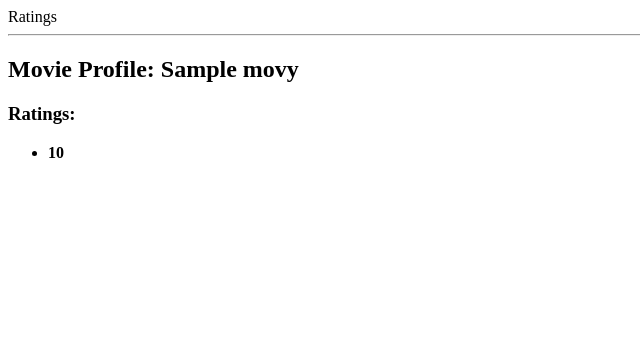
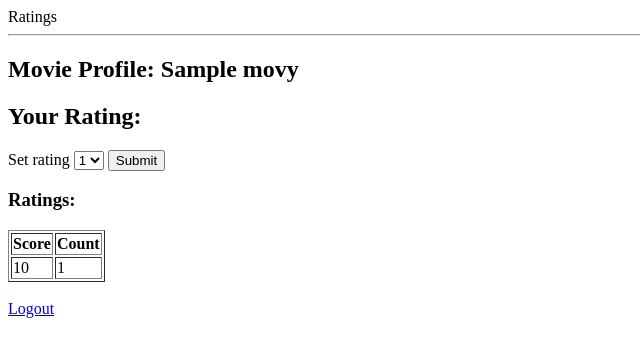
Before and after one commit to iMel408/hb_ratings_lab, a Flask app: page /movies/1 in a window 1280 px wide. Shown: the top 357 px of the page, without its empty margins (0-640 px from the left). Run offline with Flask 2, Linux system fonts and the light colour scheme; tables that the repository leaves empty hold one stand-in row (values such as "Sample post").

Commit message:
finished lab part 2, onto ML

```diff
--- a/server.py
+++ b/server.py
@@ -7,6 +7,7 @@ from flask_debugtoolbar import DebugToolbarExtension
 
 from model import connect_to_db, db, User, Rating, Movie
 
+from sqlalchemy import func
 
 app = Flask(__name__)
 
@@ -23,6 +24,7 @@ app.jinja_env.undefined = StrictUndefined
 @app.route('/')
 def index():
     """Homepage."""
+
     return render_template('homepage.html')
 
 
@@ -39,7 +41,6 @@ def show_user_profile(user_id):
     """gets user profile"""
 
     user = User.query.filter_by(user_id=user_id).first()
-
     return render_template('user_profile.html', user=user)
 
 
@@ -47,7 +48,7 @@ def show_user_profile(user_id):
 def movie_list():
     """Show list of movies."""
 
-    movies = Movie.query.all()
+    movies = Movie.query.order_by(Movie.movie_title).all()
     return render_template("movie_list.html", movies=movies)
 
 
@@ -57,7 +58,18 @@ def show_movie_profile(movie_id):
 
     movie = Movie.query.filter_by(movie_id=movie_id).first()
 
-    return render_template('movie_profile.html', movie=movie)
+    user_id = session.get('user_id', '')
+
+    if user_id:
+        user_rating = Rating.query.filter_by(
+            movie_id=movie_id,user_id=user_id).first()
+    else:
+        user_rating = None
+
+    score_tups = db.session.query(Rating.score,func.count(Rating.rating_id)).filter_by(movie_id=movie_id).group_by("score").all()
+
+    return render_template('movie_profile.html', movie=movie,
+        user_rating=user_rating, score_tups=score_tups)
 
 
 @app.route('/registration_form')
@@ -127,6 +139,23 @@ def logout():
     return redirect('/')
 
 
+@app.route('/set_rating', methods=['POST'])
+def set_rating():
+    rating = request.form.get('rating')
+    user_id = int(session.get('user_id'))
+    movie_id = int(request.referrer.split('/')[-1])
+    user_rating = Rating.query.filter_by(user_id=user_id, movie_id=movie_id).first()
+
+    if user_rating:
+        user_rating.score = rating
+    else:
+        user_rating = Rating(user_id=user_id, movie_id=movie_id, score=rating)
+        db.session.add(user_rating)
+    db.session.commit()
+
+    return redirect('/movies/{}'.format(movie_id))
+
+
 if __name__ == "__main__":
     # We have to set debug=True here, since it has to be True at the
     # point that we invoke the DebugToolbarExtension
--- a/templates/base.html
+++ b/templates/base.html
@@ -18,6 +18,7 @@
   <hr>
 
   {% block content %} put your content here {% endblock %}
-
+  <br/>
+  <a href="/logout">Logout</a>
 </body>
 </html>
--- a/templates/homepage.html
+++ b/templates/homepage.html
@@ -10,6 +10,5 @@
 <p><a href="/users">View all users</a></p>
 
 <p><a href="/login_form">Login</a></p>
-<p><a href="/logout">Logout</a></p>
 
 {% endblock %}
--- a/templates/movie_profile.html
+++ b/templates/movie_profile.html
@@ -3,15 +3,31 @@
 
   <h2>Movie Profile: {{ movie.movie_title }}</h2>
 
+  <h2>Your Rating: {% if user_rating %}{{ user_rating.score }}{% endif %}</h2>
+
+  <form action="/set_rating" method="POST">
+      <label>Set rating
+      <select name="rating">
+        <option value=1>1</option>
+        <option value=2>2</option>
+        <option value=3>3</option>
+        <option value=4>4</option>
+        <option value=5>5</option>
+      </select>
+      </label>
+      <input type="submit" name="submit"></input>
+  </form>
   <h3>Ratings:</h3>
-  {% for rating in movie.ratings %}
-
-  <ul>
-    <li> <b>{{ rating.score }}</b> </li>
-  </ul>
+  <table border="1">
+  <tr>
+    <th>Score</th><th>Count</th>
+  </tr>
+  {% for score_tup in score_tups|sort(reverse=True)%}
+  <tr>
+    <td>{{ score_tup[0] }}</td><td> {{ score_tup[1] }} </td>
 
   {% endfor %}
-
+  </table>
 
 
 
```
